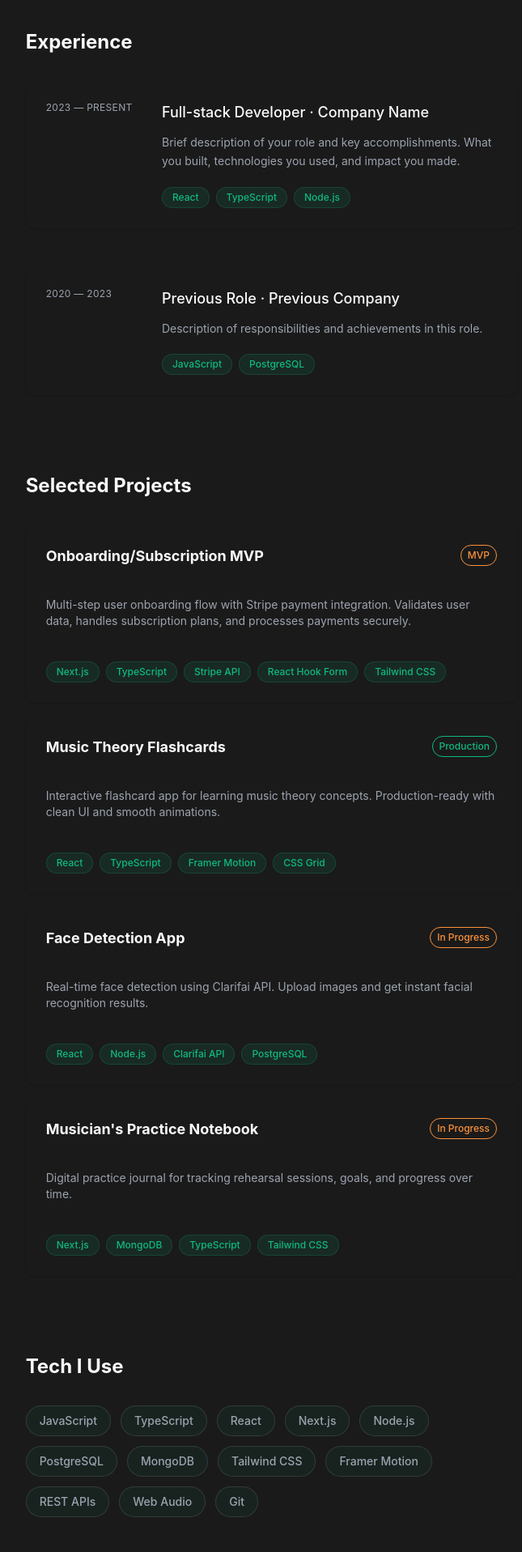
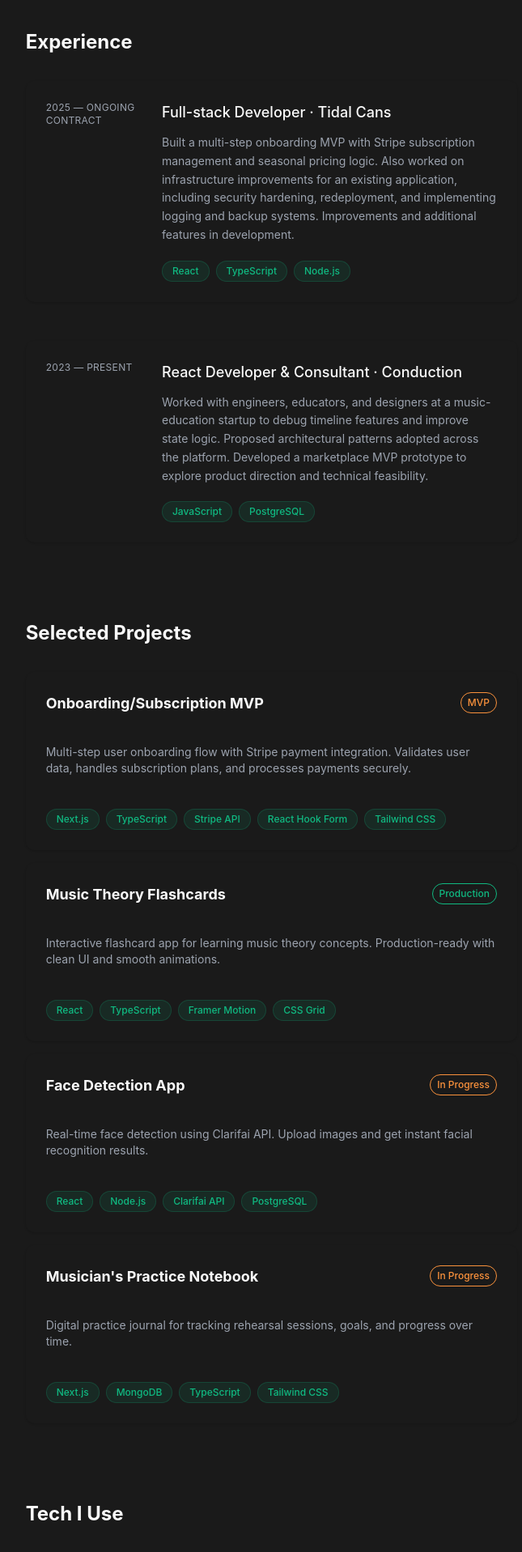
Before and after one commit to jasonjamesmoore/jason-james-moore, a Next.js app in the folder dev/: page / in a window 1280 px wide. Shown: the part 780-2697 px from the top of the page at 81% size, without its empty margins (593-1238 px from the left). Built offline with nearby package versions, Linux system fonts and the light colour scheme.

Commit message:
fixed social link. reordered tech badges more intuitively. added pertinent job info to experience section.

```diff
--- a/dev/src/components/AppLayout.tsx
+++ b/dev/src/components/AppLayout.tsx
@@ -173,7 +173,7 @@ export function AppLayout({ children }: AppLayoutProps) {
                 <Github size={20} />
               </Link>
               <Link
-                href="https://linkedin.com/in/jasonjamesmoore"
+                href="https://linkedin.com/in/jason-james-moore"
                 target="_blank"
                 rel="noopener noreferrer"
                 aria-label="LinkedIn"
--- a/dev/src/pages/index.tsx
+++ b/dev/src/pages/index.tsx
@@ -156,24 +156,34 @@ export default function Home() {
 
           <div className="space-y-12">
             <ExperienceCard
+              startDate="2025"
+              endDate="Ongoing Contract"
+              title="Full-stack Developer"
+              company="Tidal Cans"
+              description="Built a multi-step onboarding MVP with Stripe subscription management and seasonal pricing logic. Also worked on infrastructure improvements for an existing application, including security hardening, redeployment, and implementing logging and backup systems. Improvements and additional features in development."
+              technologies={["React", "TypeScript", "Node.js"]}
+              link="https://www.tidalcans.com/"
+            />
+
+            <ExperienceCard
+              startDate="2023"
+              endDate="Present"
+              title="React Developer & Consultant"
+              company="Conduction"
+              description="Worked with engineers, educators, and designers at a music-education startup to debug timeline features and improve state logic. Proposed architectural patterns adopted across the platform. Developed a marketplace MVP prototype to explore product direction and technical feasibility."
+              technologies={["JavaScript", "PostgreSQL"]}
+              link="https://www.conduction.live/"
+            />
+
+            {/* <ExperienceCard
               startDate="2023"
               endDate="Present"
               title="Full-stack Developer"
-              company="Company Name"
-              description="Brief description of your role and key accomplishments. What you built, technologies you used, and impact you made."
+              company="Freelance"
+              description="Delivered production applications for onboarding systems, custom quoting tools, and educational platforms. Worked directly with clients to define requirements, architect solutions, and iterate based on feedback."
               technologies={["React", "TypeScript", "Node.js"]}
-              link="#"
-            />
-
-            <ExperienceCard
-              startDate="2020"
-              endDate="2023"
-              title="Previous Role"
-              company="Previous Company"
-              description="Description of responsibilities and achievements in this role."
-              technologies={["JavaScript", "PostgreSQL"]}
-              link="#"
-            />
+              link="https://dev.jasonjamesmoore.com/"
+            /> */}
           </div>
         </section>
 
@@ -198,13 +208,22 @@ export default function Home() {
               "TypeScript",
               "React",
               "Next.js",
+              "Vite",
+              "Tailwind CSS",
+              "Shadcn UI",
+              "Mantine",
+              "Framer Motion",
               "Node.js",
+              "Express",
               "PostgreSQL",
               "MongoDB",
-              "Tailwind CSS",
-              "Framer Motion",
+              "Prisma",
+              "Stripe",
               "REST APIs",
               "Web Audio",
+              "Zod",
+              "Vercel",
+              "Linux/SSH",
               "Git",
             ].map((tech) => (
               <TechBadge key={tech} name={tech} />
```
